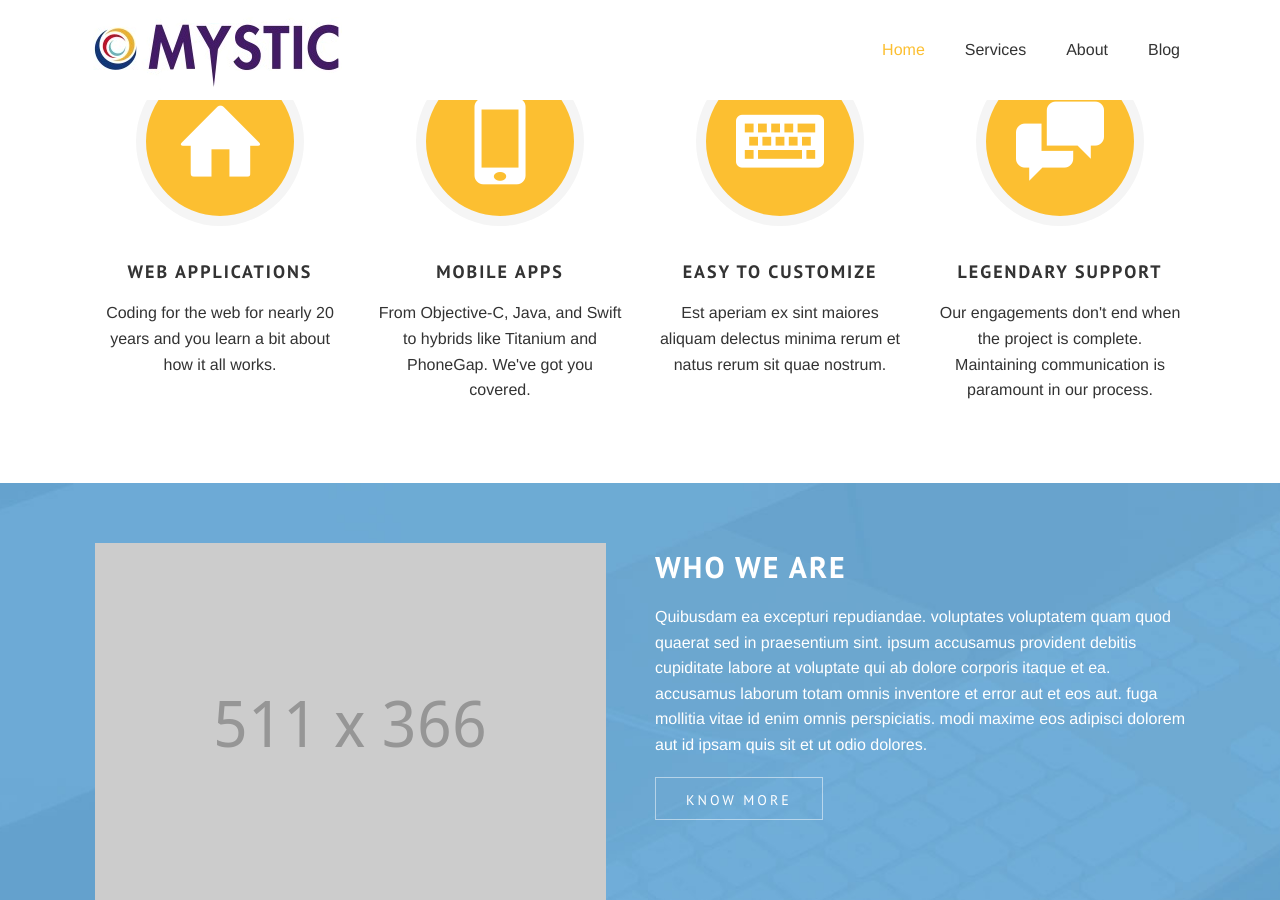
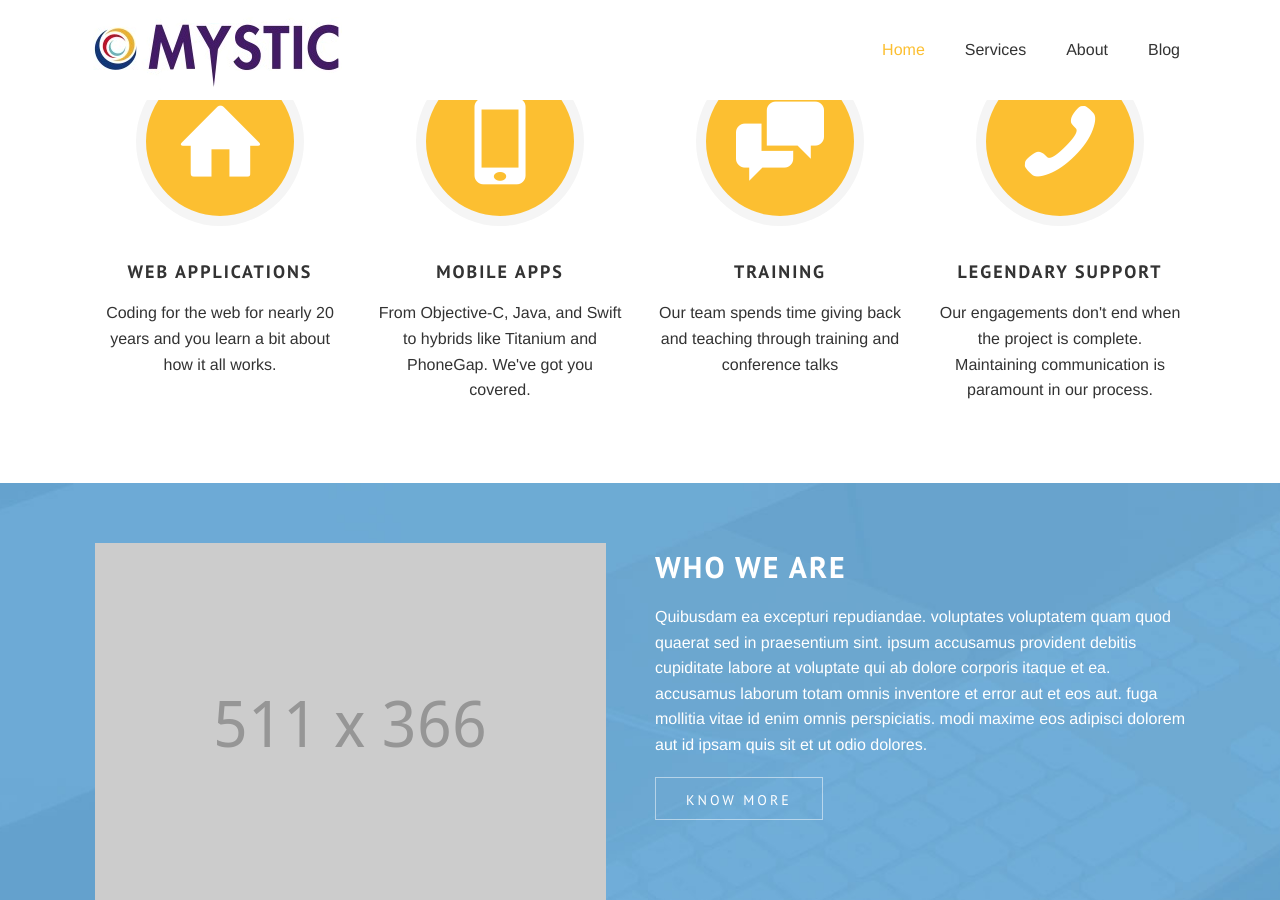
Before and after one commit to mysticcoders/www, a Jekyll site: the page built from index.html, in a window 1280 px wide and 900 px high, scrolled down 641 px. Built offline with Jekyll 4.4.1, drawn with Linux system fonts in a browser that asks for light colours; some web fonts are replaced; Markdown is read by kramdown in place of the engine named in the settings.

Commit message:
update the whys and a background (need to find alternate)

```diff
--- a/_data/whys.yml
+++ b/_data/whys.yml
@@ -6,11 +6,11 @@
   icon: mobile
   desc:
     From Objective-C, Java, and Swift to hybrids like Titanium and PhoneGap.  We've got you covered.
-- title: Easy to customize
-  icon: keyboard
-  desc:
-    Est aperiam ex sint maiores aliquam delectus minima rerum et natus rerum sit quae nostrum.
-- title: Legendary Support
+- title: Training
   icon: chat
   desc:
+    Our team spends time giving back and teaching through training and conference talks
+- title: Legendary Support
+  icon: phone
+  desc:
     Our engagements don't end when the project is complete.  Maintaining communication is paramount in our process.
```
Also changed, not shown: images/bg-1.jpg.
